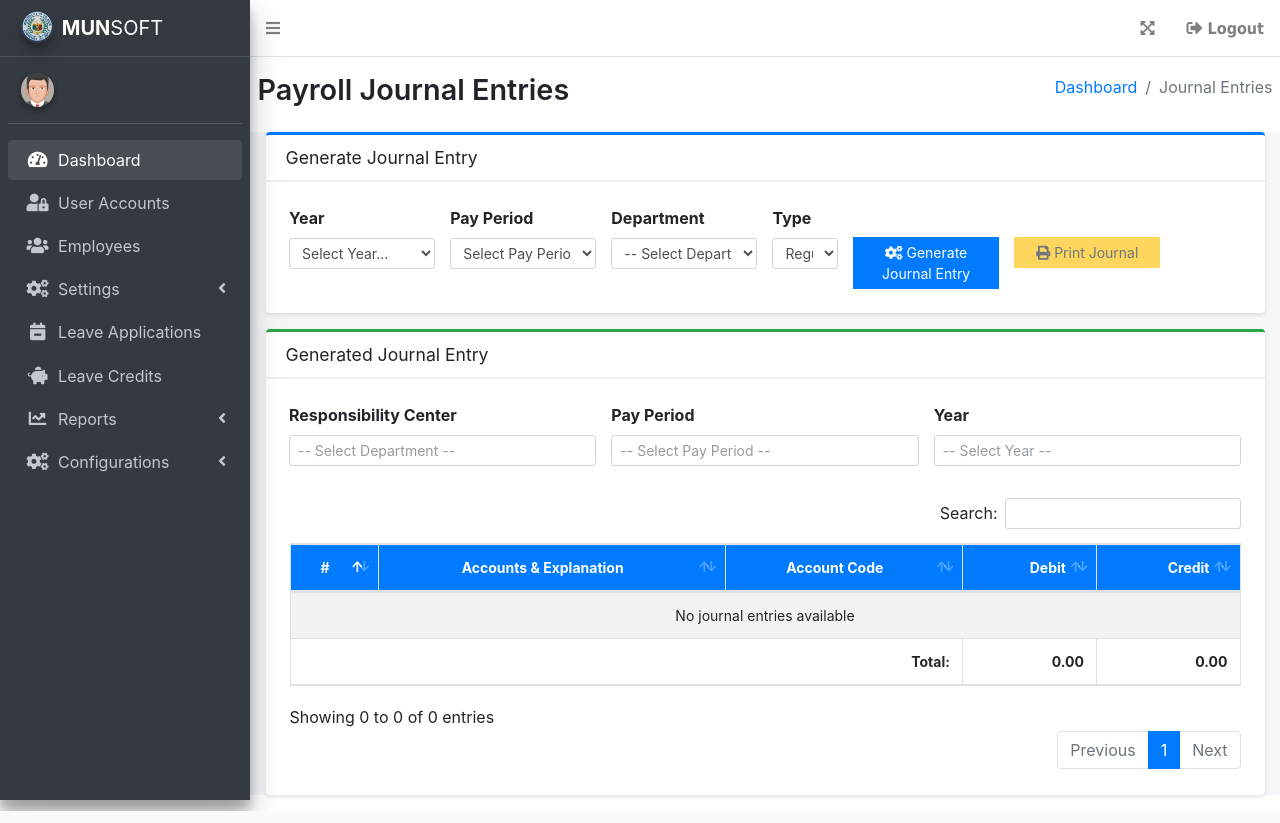
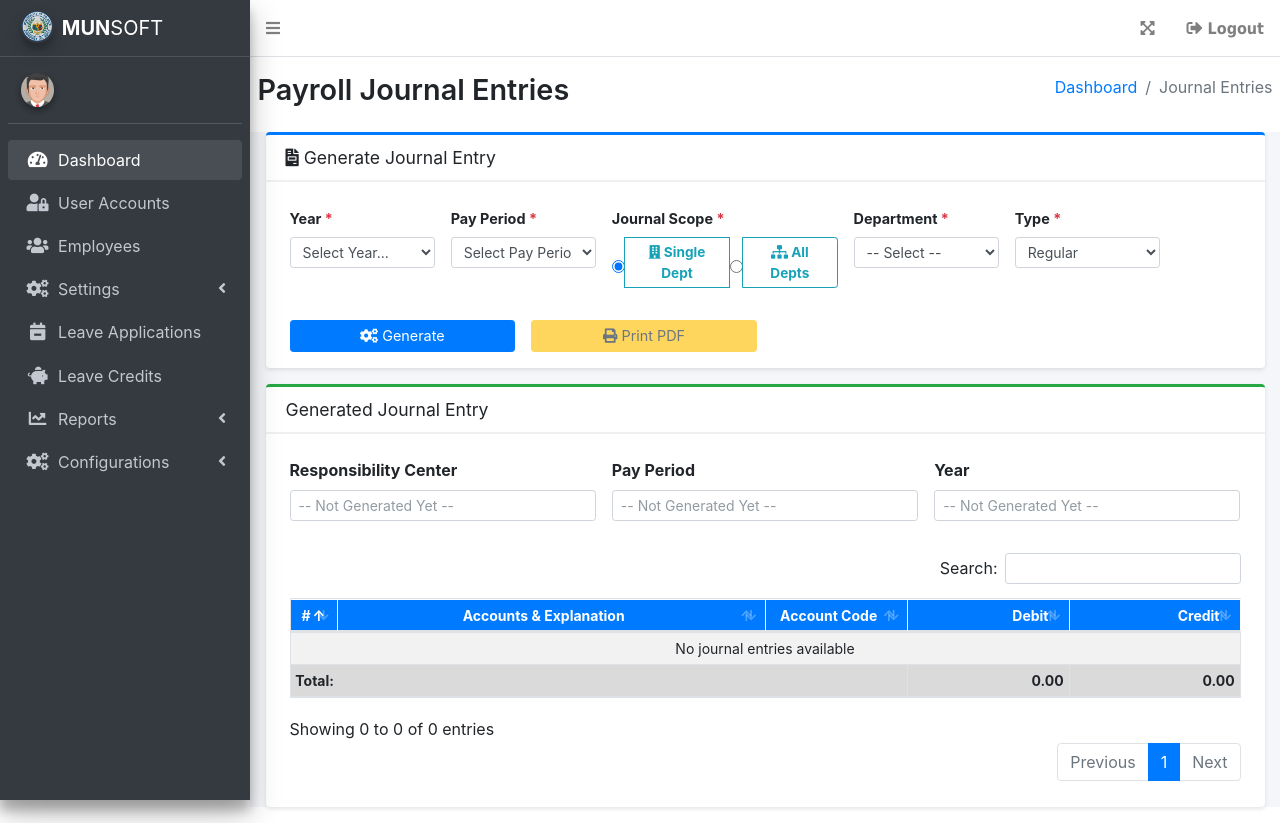
Before and after one commit to ntianlyris/MunSoft, a PHP site: page /payroll/journal_entry.php in a window 1280 px wide. Run offline with PHP 8.4, Linux system fonts and the light colour scheme; a user stored in the database is signed in; data comes from the database, SQL or seed files in the repository; some libraries are stand-ins or nearby versions.

Commit message:
Added Consolidated Journal Entry Accross All Dept

```diff
--- a/includes/class/Payroll.php
+++ b/includes/class/Payroll.php
@@ -836,6 +836,20 @@ class Payroll {
         return $payrolls;
     }
 
+    public function FetchPayrollByPayPeriodAllDepts($period_id, $emp_type){
+        $stmt = "SELECT * FROM payroll_entries
+                    WHERE payroll_period_id = '$period_id'
+                    AND emp_type_stamp = '$emp_type'
+                    ORDER BY payroll_entry_id";
+        $result = $this->db->query($stmt) or die($this->db->error);
+
+        $payrolls = [];
+        while ($row = $this->db->fetch_array($result)) {
+            $payrolls[] = $row;
+        }
+        return $payrolls;
+    }
+
     public function FetchConfigEarningsIDandCode(){
         $query = "SELECT config_earning_id, earning_code FROM config_earnings ORDER BY earning_acct_code ASC";
         $result = $this->db->query($query) or die($this->db->error);
--- a/payroll/journal_entry.php
+++ b/payroll/journal_entry.php
@@ -5,6 +5,11 @@
     include_once '../includes/view/view.php';
     include_once '../includes/view/showModals.php';
 ?>
+
+<!-- Loader Overlay -->
+<div id="Loader" style="display: none;">
+    <div class="spinner"></div>
+</div>
 
 <!-- Content Wrapper -->
 <div class="content-wrapper">
@@ -32,15 +37,18 @@
             <!-- Filters -->
             <div class="card card-outline card-primary">
                 <div class="card-header">
-                    <h3 class="card-title">Generate Journal Entry</h3>
+                    <h3 class="card-title">
+                        <i class="fas fa-file-invoice"></i> Generate Journal Entry
+                    </h3>
                 </div>
 
-                <div class="card-body">
-                    <form id="journalGenerateForm" class="row">
-
-                        <div class="col-md-2">
-                            <div class="form-group">
-                                <label for="journal_year">Year</label>
+                <div class="card-body pb-3">
+                    <form id="journalGenerateForm" class="form-horizontal">
+                        <!-- Year & Period Row -->
+                        <div class="row">
+                            <div class="col-12 col-sm-6 col-md-3 col-lg-2">
+                                <div class="form-group mb-3">
+                                    <label for="journal_year" class="form-label fw-bold" style="font-size: 0.9rem;">Year <span class="text-danger">*</span></label>
                                     <select class="form-control form-control-sm" id="journal_year" name="journal_year" required>
                                         <option value="" selected hidden>Select Year...</option>
                                         <?php echo ViewPayPeriodYearsDropdown(); ?>
@@ -48,46 +56,68 @@
                                 </div>
                             </div>
 
-                        <div class="col-md-2">
-                            <div class="form-group">
-                                <label for="pay_period">Pay Period</label>
+                            <div class="col-12 col-sm-6 col-md-3 col-lg-2">
+                                <div class="form-group mb-3">
+                                    <label for="pay_period" class="form-label fw-bold" style="font-size: 0.9rem;">Pay Period <span class="text-danger">*</span></label>
                                     <select class="form-control form-control-sm" id="pay_period" name="pay_period" required>
                                         <option value="" hidden selected>Select Pay Period...</option>
-
                                     </select>
                                 </div>
                             </div>
 
-                        <div class="col-md-2">
-                            <div class="form-group">
-                                <label for="department">Department</label>
-                                <select class="form-control form-control-sm" id="department" name="department" style="width: 100%;" required>
-                                    <option value="" hidden selected>-- Select Department --</option>
+                            <!-- Consolidation Type -->
+                            <div class="col-12 col-sm-6 col-md-3 col-lg-3">
+                                <div class="form-group mb-3">
+                                    <label class="form-label fw-bold" style="font-size: 0.9rem;">Journal Scope <span class="text-danger">*</span></label>
+                                    <div class="btn-group w-100" role="group">
+                                        <input type="radio" class="btn-check" name="consolidation_type" id="consolidation_single" value="single" checked>
+                                        <label class="btn btn-outline-info btn-sm" for="consolidation_single" style="font-size: 0.85rem;">
+                                            <i class="fas fa-building"></i> Single Dept
+                                        </label>
+
+                                        <input type="radio" class="btn-check" name="consolidation_type" id="consolidation_all" value="all">
+                                        <label class="btn btn-outline-info btn-sm" for="consolidation_all" style="font-size: 0.85rem;">
+                                            <i class="fas fa-sitemap"></i> All Depts
+                                        </label>
+                                    </div>
+                                </div>
+                            </div>
+
+                            <!-- Department & Employment Type -->
+                            <div class="col-12 col-sm-6 col-md-3 col-lg-2">
+                                <div class="form-group mb-3">
+                                    <label for="department" class="form-label fw-bold" style="font-size: 0.9rem;">Department <span class="text-danger" id="dept_required">*</span></label>
+                                    <select class="form-control form-control-sm" id="department" name="department" required>
+                                        <option value="" hidden selected>-- Select --</option>
                                         <?php echo ViewDepartmentsDropdown(); ?>
                                     </select>
                                 </div>
                             </div>
 
-                        <div class="col-md-1">
-                            <div class="form-group">
-                                <label for="employment_type">Type</label>
-                                <select class="form-control form-control-sm" id="employment_type" name="employment_type" style="width: 100%;" required>
+                            <div class="col-12 col-sm-6 col-md-3 col-lg-2">
+                                <div class="form-group mb-3">
+                                    <label for="employment_type" class="form-label fw-bold" style="font-size: 0.9rem;">Type <span class="text-danger">*</span></label>
+                                    <select class="form-control form-control-sm" id="employment_type" name="employment_type" required>
                                         <option value="Regular" selected>Regular</option>
                                         <option value="Casual">Casual</option>
                                     </select>
                                 </div>
                             </div>
+                        </div>
 
-                        <div class="col-md-2 d-flex align-items-start mt-4" style="padding-top: 7px;">
-                            <button type="button" id="generateJournalBtn" class="btn btn-primary btn-sm btn-flat btn-block">
-                                <i class="fas fa-cogs"></i> Generate Journal Entry
+                        <!-- Action Buttons Row -->
+                        <div class="row mt-2">
+                            <div class="col-12 col-sm-6 col-md-3">
+                                <button type="button" id="generateJournalBtn" class="btn btn-primary btn-sm btn-block w-100" style="font-size: 0.9rem;">
+                                    <i class="fas fa-cogs"></i> Generate
                                 </button>
                             </div>
 
-                        <div class="col-md-2 d-flex align-items-start mt-4" style="padding-top: 7px;">
-                            <button type="button" id="printJournalBtn" class="btn btn-warning btn-sm btn-flat btn-block" disabled>
-                                <i class="fas fa-print"></i> Print Journal
+                            <div class="col-12 col-sm-6 col-md-3">
+                                <button type="button" id="printJournalBtn" class="btn btn-warning btn-sm btn-block w-100" disabled style="font-size: 0.9rem;">
+                                    <i class="fas fa-print"></i> Print PDF
                                 </button>
+                            </div>
                         </div>
                     </form>
                 </div>
@@ -100,47 +130,49 @@
                 </div>
                 <div class="card-body">
                     <div class="row mb-3" id="journalSummary">
-                        <div class="col-md-4">
+                        <div class="col-12 col-md-4">
                             <div class="form-group">
-                                <label>Responsibility Center</label>
-                                <input type="text" id="summary_department" class="form-control form-control-sm" readonly placeholder="-- Select Department --">
+                                <label class="form-label fw-bold">Responsibility Center</label>
+                                <input type="text" id="summary_department" class="form-control form-control-sm" readonly placeholder="-- Not Generated Yet --">
                             </div>
                         </div>
-                        <div class="col-md-4">
+                        <div class="col-12 col-md-4">
                             <div class="form-group">
-                                <label>Pay Period</label>
-                                <input type="text" id="summary_period" class="form-control form-control-sm" readonly placeholder="-- Select Pay Period --">
+                                <label class="form-label fw-bold">Pay Period</label>
+                                <input type="text" id="summary_period" class="form-control form-control-sm" readonly placeholder="-- Not Generated Yet --">
                             </div>
                         </div>
-                        <div class="col-md-4">
+                        <div class="col-12 col-md-4">
                             <div class="form-group">
-                                <label>Year</label>
-                                <input type="text" id="summary_year" class="form-control form-control-sm" readonly placeholder="-- Select Year --">
+                                <label class="form-label fw-bold">Year</label>
+                                <input type="text" id="summary_year" class="form-control form-control-sm" readonly placeholder="-- Not Generated Yet --">
                             </div>
                         </div>
                     </div>
 
-                    <table id="journalTable" class="table table-bordered table-striped table-hover">
-                        <thead class="text-center">
+                    <div class="table-responsive">
+                        <table id="journalTable" class="table table-bordered table-striped table-hover table-sm">
+                            <thead class="text-center table-light">
                                 <tr>
-                                <th>#</th>
-                                <th>Accounts & Explanation</th>
-                                <th>Account Code</th>
-                                <th>Debit Amt</th>
-                                <th>Credit Amt</th>
+                                    <th style="width: 5%;">#</th>
+                                    <th style="width: 45%;">Accounts & Explanation</th>
+                                    <th style="width: 15%;">Account Code</th>
+                                    <th style="width: 17%; text-align: right;">Debit Amt</th>
+                                    <th style="width: 18%; text-align: right;">Credit Amt</th>
                                 </tr>
                             </thead>
                             <tbody>
                                 <!-- Filled dynamically after generation -->
                             </tbody>
                             <tfoot>
-                            <tr>
-                                <th colspan="3" class="text-right">Total:</th>
-                                <th></th>
-                                <th></th>
+                                <tr class="table-active fw-bold">
+                                    <th colspan="3" class="text-end">Total:</th>
+                                    <th style="text-align: right;"></th>
+                                    <th style="text-align: right;"></th>
                                 </tr>
                             </tfoot>
                         </table>
+                    </div>
                 </div>
             </div>
 
```
Also changed, not shown: payroll/journal_handler.php (+14 -3 lines), payroll/scripts/journal_entry.js (+131 -27 lines), prints/print_journal.php (+23 -8 lines). Lines whose indentation alone changed are shown as unchanged.
